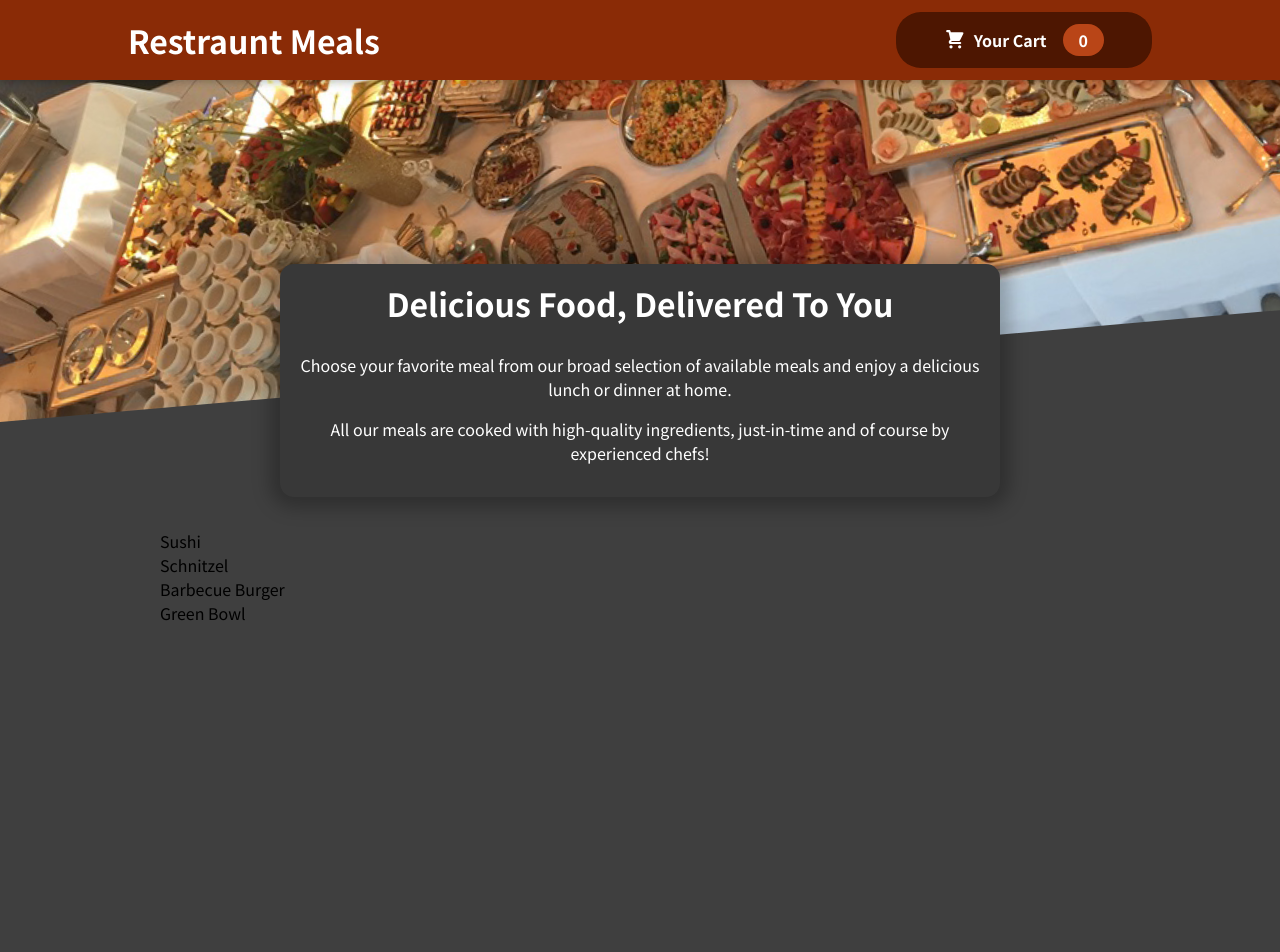
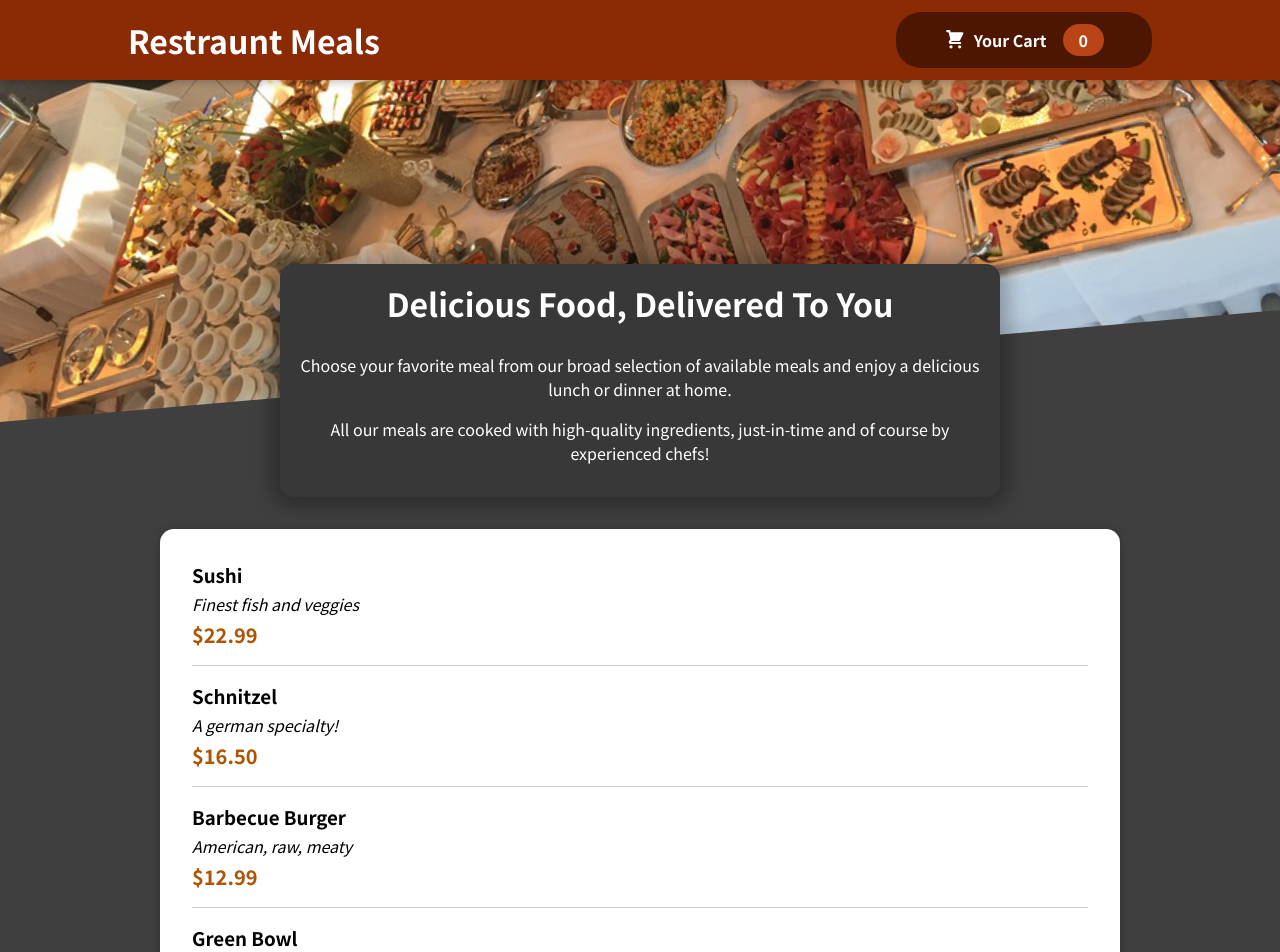
Before and after one commit to abhi4450/react-restaurant-app, a React (Create React App) app in the folder restaurant_project/: page / in a window 1280 px wide. Shown: the top 952 px of the page. Before the commit the page ends 800 px from the top, so only its background shows below. Built offline with nearby package versions, Linux system fonts and the light colour scheme.

Commit message:
displaying mealItem bewlow the summary

```diff
--- a/restaurant_project/src/components/Meals/AvailableMeals.js
+++ b/restaurant_project/src/components/Meals/AvailableMeals.js
@@ -1,5 +1,7 @@
-import React from "react";
+
 import classes from "./AvailableMeals.module.css";
+import Card from "../UI/Card";
+import MealItem from "./MealItem/MealItem";
 
 const DUMMY_MEALS = [
   {
@@ -30,11 +32,13 @@ const DUMMY_MEALS = [
 
 const AvailableMeals = () => {
   const mealsList = DUMMY_MEALS.map((meal) => (
-    <li key={meal.id}>{meal.name}</li>
+      <MealItem key={meal.id} id={meal.id} name={meal.name} description={meal.description} price={meal.price} />
   ));
   return (
-    <section className={classes.meals}>
-      <ul>{mealsList}</ul>
+      <section className={classes.meals}>
+          <Card>
+              <ul>{mealsList}</ul>
+              </Card>
     </section>
   );
 };
--- /dev/null
+++ b/restaurant_project/src/components/Meals/MealItem/MealItem.js
@@ -0,0 +1,21 @@
+import React from "react";
+import classes from "./MealItem.module.css";
+import MealItemForm from "./MealItemForm";
+
+const MealItem = (props) => {
+  const price = `$${props.price.toFixed(2)}`;
+  return (
+    <li className={classes.meal}>
+      <div>
+        <h3>{props.name}</h3>
+        <div className={classes.description}>{props.description}</div>
+        <div className={classes.price}>{price}</div>
+          </div>
+          <div>
+              <MealItemForm />
+          </div>
+    </li>
+  );
+};
+
+export default MealItem;
--- /dev/null
+++ b/restaurant_project/src/components/Meals/MealItem/MealItem.module.css
@@ -0,0 +1,22 @@
+.meal {
+  display: flex;
+  justify-content: space-between;
+  margin: 1rem;
+  padding-bottom: 1rem;
+  border-bottom: 1px solid #ccc;
+}
+
+.meal h3 {
+  margin: 0 0 0.25rem 0;
+}
+
+.description {
+  font-style: italic;
+}
+
+.price {
+  margin-top: 0.25rem;
+  font-weight: bold;
+  color: #ad5502;
+  font-size: 1.25rem;
+}
--- /dev/null
+++ b/restaurant_project/src/components/Meals/MealItem/MealItemForm.js
@@ -0,0 +1,5 @@
+
+
+const MealItemForm = () => {};
+
+export default MealItemForm;
--- /dev/null
+++ b/restaurant_project/src/components/UI/Card.js
@@ -0,0 +1,7 @@
+import classes from "./Card.module.css";
+
+const Card = (props) => {
+  return <div className={classes.card}>{props.children}</div>;
+};
+
+export default Card;
--- /dev/null
+++ b/restaurant_project/src/components/UI/Card.module.css
@@ -0,0 +1,6 @@
+.card {
+    padding: 1rem;
+    box-shadow: 0 2px 8px rgba(0, 0, 0, 0.25);
+    border-radius: 14px;
+    background-color: white;
+  }
```
